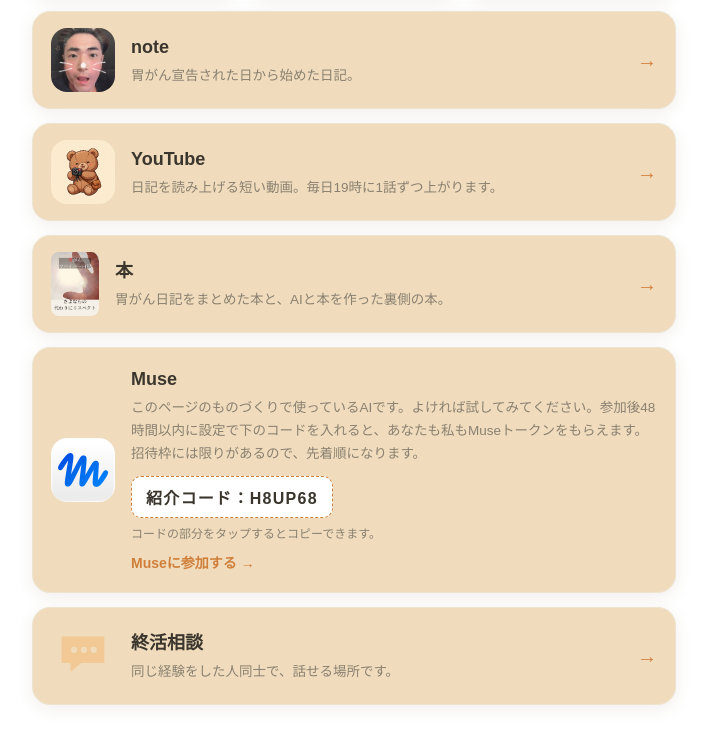
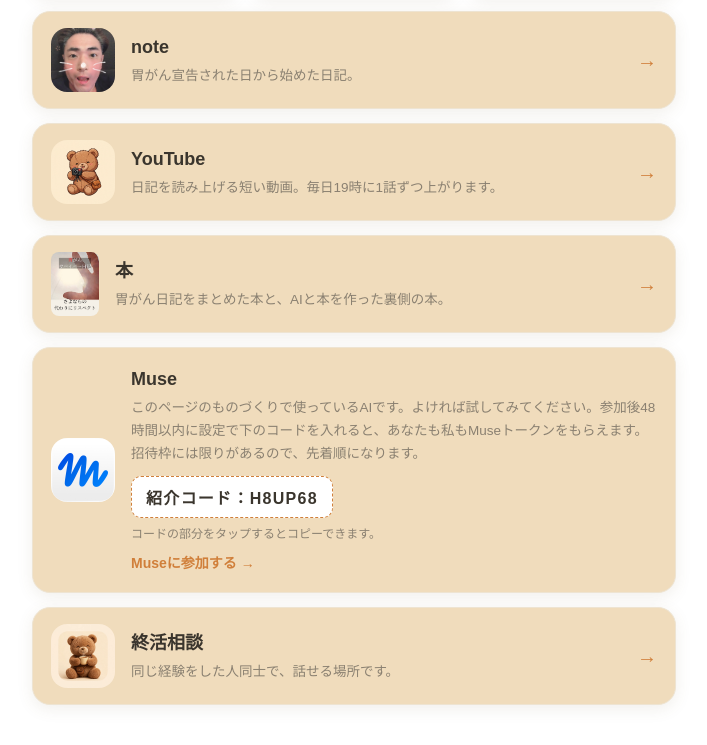
Before and after one commit to anshinsyukatu/works, a plain HTML site: page index.html in a window 1280 px wide. Shown: the part 918-1663 px from the top of the page, without its empty margins (286-993 px from the left). Drawn offline with Linux system fonts and the light colour scheme.

Commit message:
終活相談カードの絵をお茶を持つクマのイラストに差し替え

```diff
--- a/index.html
+++ b/index.html
@@ -128,9 +128,7 @@
 </div>
 
 <a class="card" href="https://anshinsyukatu.github.io/syukatsu-soudan/">
-<div class="card-art" aria-hidden="true">
-<svg viewBox="0 0 72 72" width="64" height="64"><path d="M12 14 h48 v30 H34 l-12 10 v-10 h-10 z" class="art-body"/><circle cx="26" cy="29" r="3.5" class="art-dot"/><circle cx="37" cy="29" r="3.5" class="art-dot"/><circle cx="48" cy="29" r="3.5" class="art-dot"/></svg>
-</div>
+<img class="card-img" src="img/soudan-icon.png" alt="終活相談のアイコン" width="64" height="64">
 <div class="card-body">
 <h2>終活相談</h2>
 <p>同じ経験をした人同士で、話せる場所です。</p>
```
